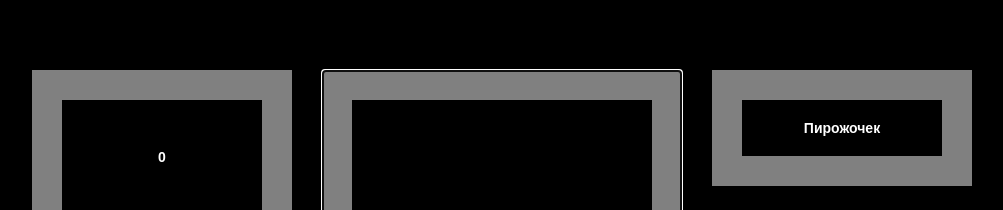
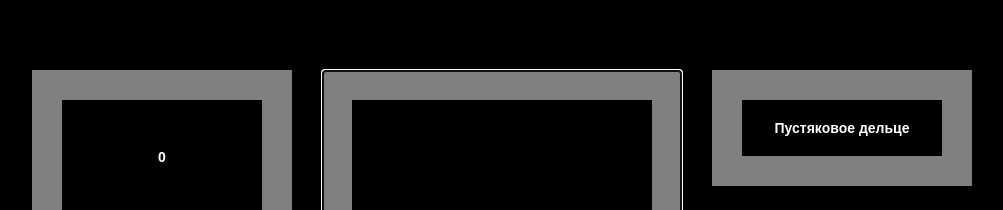
Before and after one commit to ewudes/emuluvium, a React (Create React App) app: page /tetrogrid in a window 1280 px wide. Shown: the top 210 px of the page, without its empty margins (138-1141 px from the left). Built offline with nearby package versions, Linux system fonts and the light colour scheme.

Commit message:
fix: level names

```diff
--- a/src/games/tetrogrid/tetrogrid.jsx
+++ b/src/games/tetrogrid/tetrogrid.jsx
@@ -106,7 +106,7 @@ function useBoard() {
   const [score, setScore] = useState(0);
   const [gameOver, setGameOver] = useState(false);
   const [fallSpeed, setFallSpeed] = useState(600);
-  const [level, setLevel] = useState('Пирожочек');
+  const [level, setLevel] = useState('Пустяковое дельце');
 
   useEffect(updateDisplay, [scene, shape, position]);
   useEffect(removeFullLines, [scene]);
@@ -144,16 +144,16 @@ function useBoard() {
     setPosition(newPosition);
 
     if (score >= 1000) {
-      setLevel('Мужчинка');
+      setLevel('Шуточки кончились');
       setFallSpeed(300);
     } else if (score >= 5000) {
-      setLevel('Бедолага');
+      setLevel('Где мой страховочный трос?');
       setFallSpeed(200);
     } else if (score >= 10000) {
-      setLevel('Киборг');
+      setLevel('Кубок боли');
       setFallSpeed(100);
     } else {
-      setLevel('Пирожочек');
+      setLevel('Пустяковое дельце');
       setFallSpeed(600);
     }
 
```
